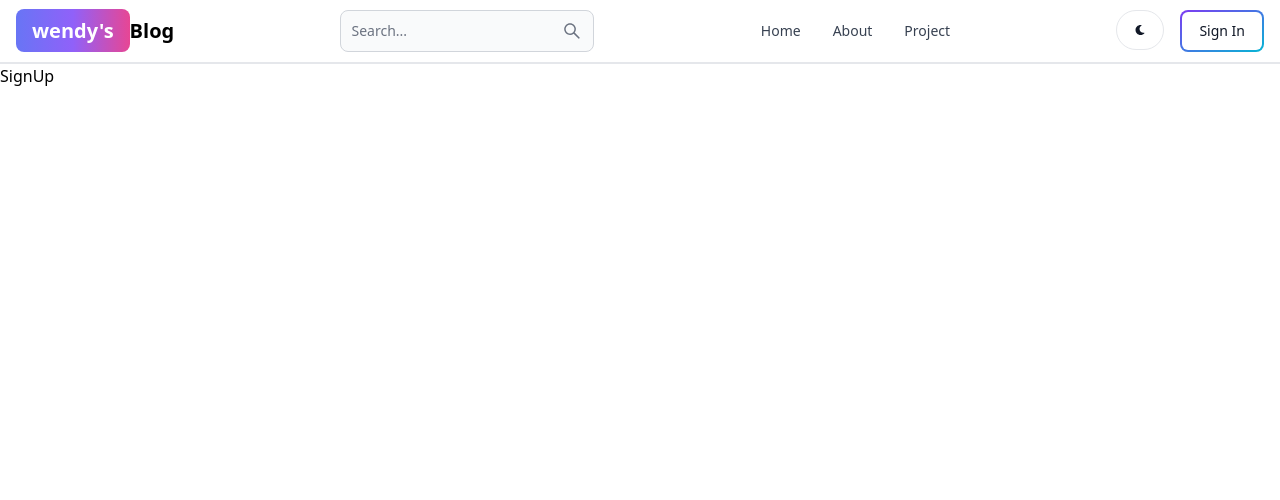
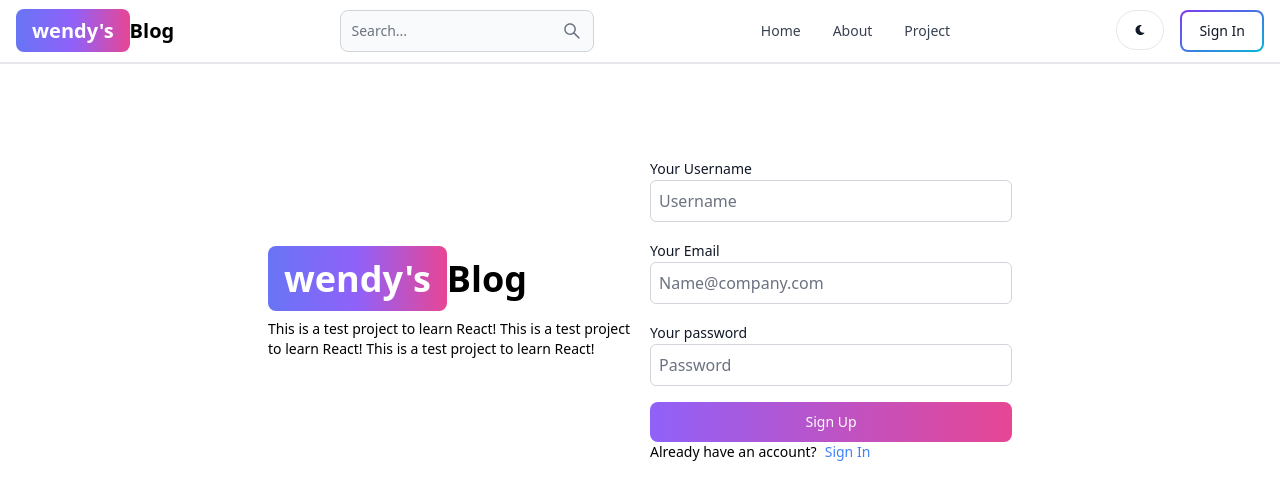
Before and after one commit to lifewithwendy/Wendys-blogs, a React (Vite) app in the folder client/: page /sign-up in a window 1280 px wide. Shown: the top 500 px of the page. Built offline with nearby package versions, Linux system fonts and the light colour scheme.

Commit message:
Create signup page UI

```diff
--- a/client/src/pages/SignUp.jsx
+++ b/client/src/pages/SignUp.jsx
@@ -1,9 +1,74 @@
-import React from 'react'
+import { Button, Label } from 'flowbite-react';
+import React from 'react';
+import { Link } from 'react-router-dom';
 
 export default function SignUp() {
   return (
-    <div>
-      SignUp
+    <div className='min-h-screen mt-20'>
+      <div className="flex p-3 max-w-3xl mx-auto flex-col  md:flex-row  md:items-center gap-5">
+        {/* Left side */}
+        <div className="flex-1">
+          <Link to='/' className="font-bold dark:text-white text-4xl ">
+            <span className="px-4 py-2 bg-gradient-to-r from-indigo-500
+                via-purple-500 to-pink-500 rounded-lg text-white">
+                wendy's
+            </span>
+          Blog
+          </Link>
+          <p className='text-sm mt-5'>
+            This is a test project to learn React!  This is a test project to learn React! This is a test project to learn React!
+          </p>
+
+        </div>
+        {/* Right side */}
+        <div className="flex-1">
+          <div className="">
+            <form className='flex flex-col gap-4'>
+
+              <div className="">
+                <Label className="text-sm">Your Username</Label>
+                <input
+                  type="text"
+                  className="w-full p-2 border border-gray-300 rounded-md"
+                  placeholder="Username"
+                  id='username'
+                />
+              </div>
+
+              <div className="">
+              <Label className="text-sm">Your Email</Label>
+                <input
+                  type="text"
+                  className="w-full p-2 border border-gray-300 rounded-md"
+                  placeholder="Name@company.com"
+                  id='username'
+                />
+              </div>
+
+              <div className="">
+              <Label className="text-sm">Your password</Label>
+                <input
+                  type="text"
+                  className="w-full p-2 border border-gray-300 rounded-md"
+                  placeholder="Password"
+                  id='username'
+                />
+              </div>
+
+              <Button gradientDuoTone='purpleToPink' type='submit' className=''>
+                Sign Up
+              </Button>
+
+            </form>
+            <div className="flex gap-2 text-sm ">
+              <span className="text-sm">Already have an account?</span>
+              <Link to='/sign-in' className='text-blue-500'>
+              Sign In
+              </Link>
+            </div>
+          </div>
+        </div>
+      </div>
     </div>
   )
 }
```
